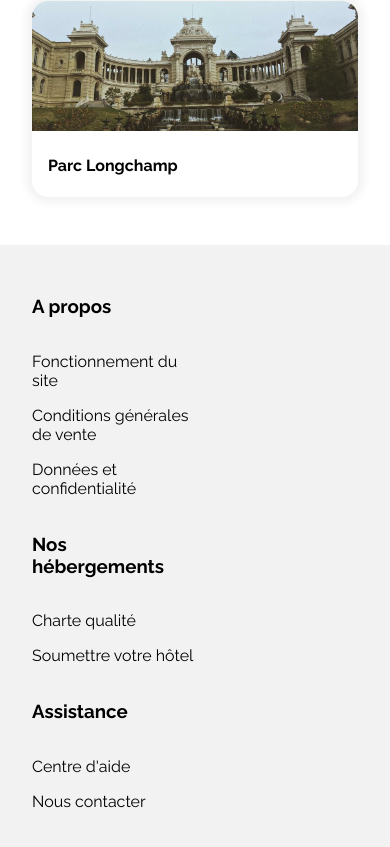
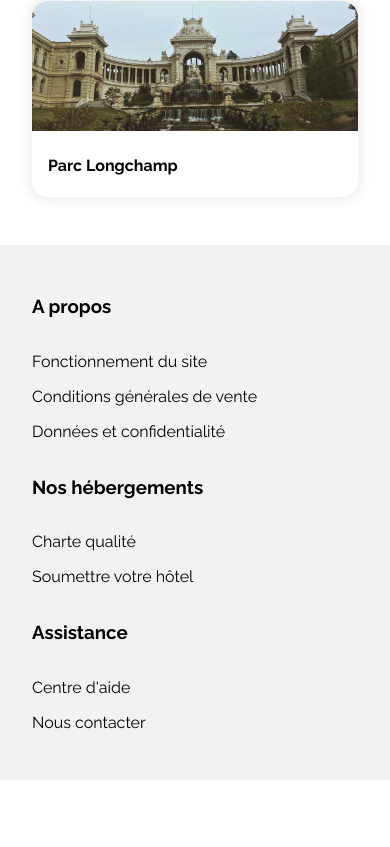
Before and after one commit to ThomasBergamin/P2-Reservia, a plain HTML site: page index.html in a window 390 px wide. Shown: the part 4195-5042 px from the top of the page. After the commit the page ends 4975 px from the top, so only its background shows below. Drawn offline with Linux system fonts and the light colour scheme.

Commit message:
fix margin right of footer on mobile

```diff
--- a/assets/styles.css
+++ b/assets/styles.css
@@ -603,6 +603,15 @@ footer {
   .footer-wrapper {
     flex-direction: column;
   }
+  .footer-content {
+    margin-right: 0;
+  }
+}
+
+@media screen and (min-width: 700px) {
+  .footer-content {
+    margin-right: 10em;
+  }
 }
 
 .footer-wrapper {
@@ -616,7 +625,6 @@ footer {
 .footer-content {
   display: flex;
   flex-direction: column;
-  margin-right: 10em;
 }
 
 footer a {
```
